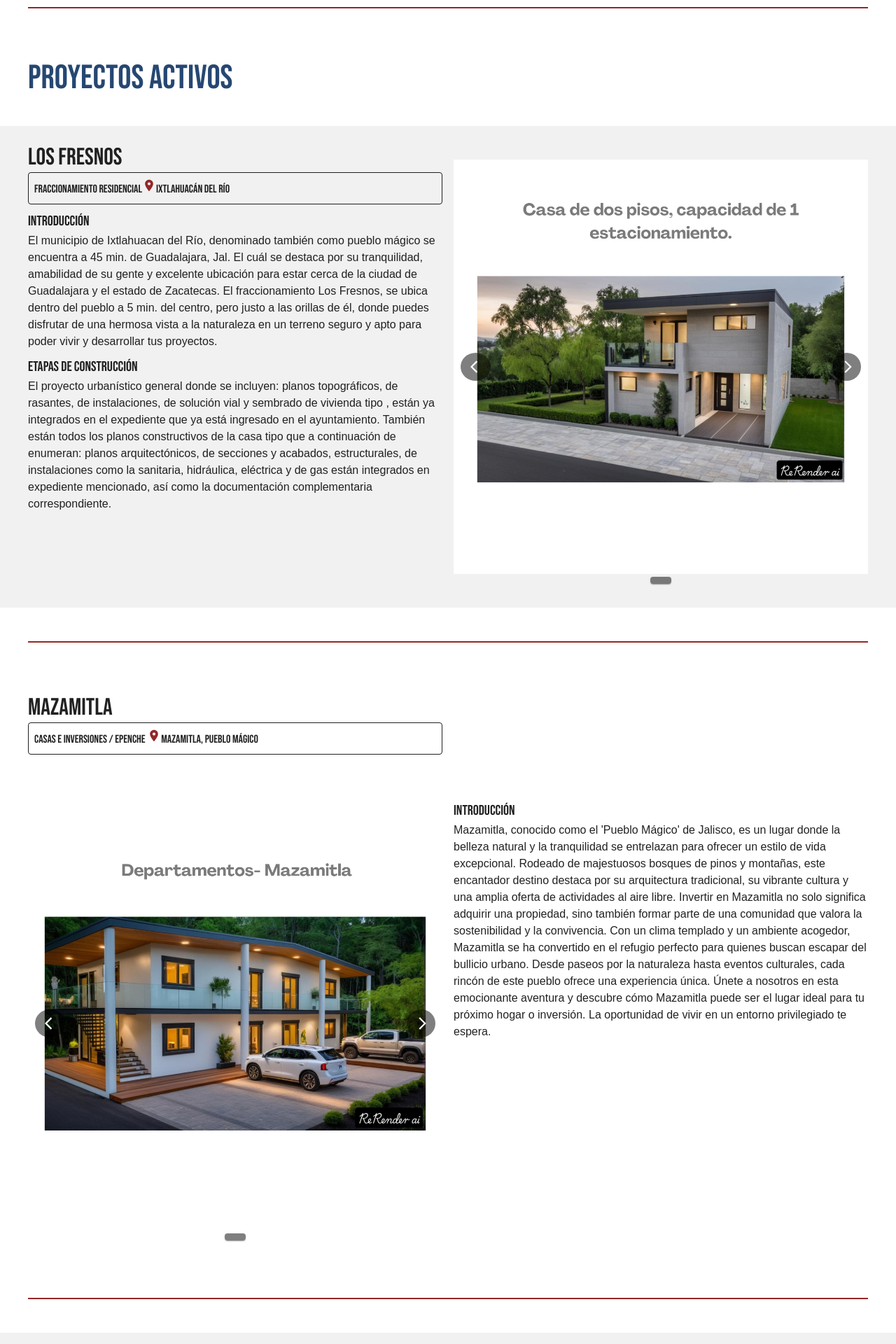
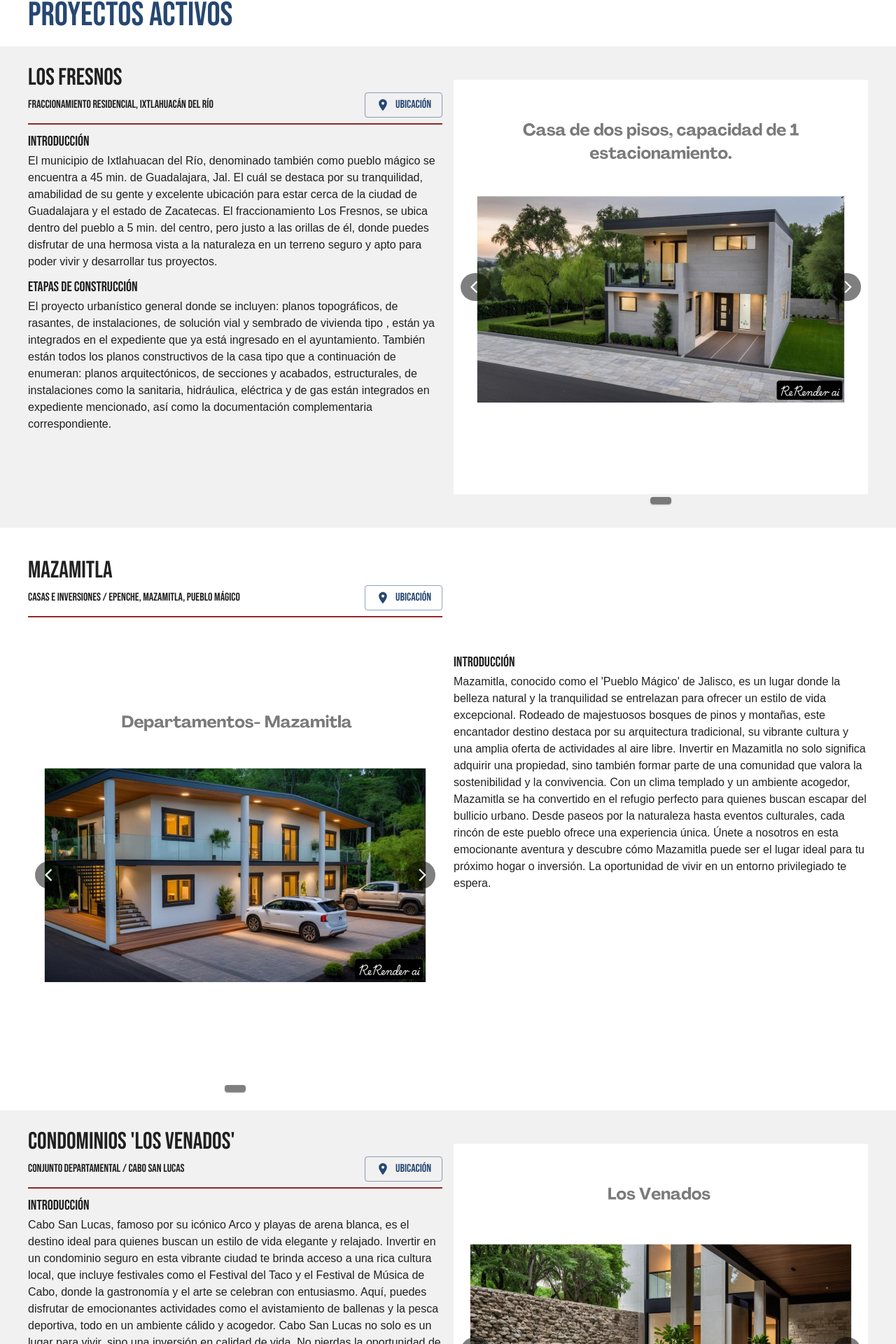
Before and after one commit to Oscar009/csingenierias, a Next.js app: page /projects in a window 1280 px wide. Shown: the part 432-2352 px from the top of the page at 70% size. Built offline with nearby package versions, Linux system fonts and the light colour scheme.

Commit message:
Update location button

```diff
--- a/app/(screens)/projects/page.tsx
+++ b/app/(screens)/projects/page.tsx
@@ -1,6 +1,6 @@
 'use client';
 
-import { Grid2, Typography } from '@mui/material';
+import { Button, Grid2, Typography } from '@mui/material';
 import Image from 'next/image';
 import React from 'react';
 import logo from "../../assets/img/logo_negro.jpeg";
@@ -61,14 +61,13 @@ const ProjectsPage = () => {
         </Grid2>
       </Grid2>
 
-      <Grid2 container size={{ xs: 12 }} spacing={2} sx={{ paddingInline: 5, paddingBlock: 3 }}>
+      <Grid2 container size={{ xs: 12 }} spacing={2} sx={{ paddingInline: 5 }}>
         <Grid2 size={{ xs: 12, sm: 12, md: 12 }}>
           <CustomTitle label={"Proyectos"} />
-          <CustomDivider />
         </Grid2>
       </Grid2>
 
-      <Grid2 container size={{ xs: 12 }} spacing={2} sx={{ paddingInline: 5, paddingBlock: 3 }}>
+      <Grid2 container size={{ xs: 12 }} spacing={2} sx={{ paddingInline: 5 }}>
         <Grid2 size={{ xs: 12, sm: 12, md: 12 }}>
           <CustomSubTitle label={"Proyectos activos"} />
         </Grid2>
@@ -90,20 +89,22 @@ const ProjectsPage = () => {
           </Typography>
           <Typography
             variant='body1'
-            onClick={handleOpenMapsIxtlahuacan}
-            sx={{
-              cursor: "pointer",
-              padding: 1,
-              border: "1px solid",
-              borderColor: "primary",
-              borderRadius: 1,
-            }}
             fontFamily={'Bebas Neue'}
+            sx={{ display: 'flex', alignItems: 'center', justifyContent: 'space-between' }}
           >
-            {"Fraccionamiento residencial"}
-            <LocationOnIcon fontSize='small' color={"error"} />
-            {"Ixtlahuacán Del Río"}
+            {"Fraccionamiento residencial, Ixtlahuacán Del Río"}
+            <Button
+              onClick={handleOpenMapsIxtlahuacan}
+              variant='outlined'
+              sx={{ marginLeft: 1 }}
+            >
+              <LocationOnIcon fontSize='small' />
+              <Typography fontFamily={'Bebas Neue'} sx={{ paddingLeft: 1 }}>
+                {"Ubicación"}
+              </Typography>
+            </Button>
           </Typography>
+          <CustomDivider />
           <Typography variant='h6' marginTop={1} fontFamily={'Bebas Neue'}>
             {"Introducción"}
           </Typography>
@@ -125,36 +126,32 @@ const ProjectsPage = () => {
       </Grid2>
 
       <Grid2 container size={{ xs: 12 }} spacing={2} sx={{ paddingInline: 5, paddingBlock: 3 }}>
-        <Grid2 size={{ xs: 12 }}>
-          <CustomDivider />
-        </Grid2>
-      </Grid2>
-
-      <Grid2 container size={{ xs: 12 }} spacing={2} sx={{ paddingInline: 5, paddingBlock: 3 }}>
         <Grid2 size={{ xs: 12, sm: 12, md: 6 }}>
           <Typography variant='h4' fontFamily={'Bebas Neue'}>
             {"Mazamitla"}
           </Typography>
           <Typography
             variant='body1'
-            onClick={handleOpenMapsMazamitla}
-            sx={{
-              cursor: "pointer",
-              padding: 1,
-              border: "1px solid",
-              borderColor: "primary",
-              borderRadius: 1,
-            }}
             fontFamily={'Bebas Neue'}
+            sx={{ display: 'flex', alignItems: 'center', justifyContent: 'space-between' }}
           >
-            {"Casas e inversiones / Epenche "}
-            <LocationOnIcon fontSize='small' color={"error"} />
-            {"Mazamitla, Pueblo Mágico"}
+            {"Casas e inversiones / Epenche, Mazamitla, Pueblo Mágico"}
+            <Button
+              onClick={handleOpenMapsMazamitla}
+              variant='outlined'
+              sx={{ marginLeft: 1 }}
+            >
+              <LocationOnIcon fontSize='small' />
+              <Typography fontFamily={'Bebas Neue'} sx={{ paddingLeft: 1 }}>
+                {"Ubicación"}
+              </Typography>
+            </Button>
           </Typography>
+          <CustomDivider />
         </Grid2>
       </Grid2>
 
-      <Grid2 container size={{ xs: 12 }} spacing={2} sx={{ paddingInline: 5, paddingBlock: 3 }}>
+      <Grid2 container size={{ xs: 12 }} spacing={2} sx={{ paddingInline: 5 }}>
         <Grid2 size={{ xs: 12, sm: 12, md: 6 }}>
           <CustomCarousel photos={itemsMazamitla} />
         </Grid2>
@@ -169,33 +166,29 @@ const ProjectsPage = () => {
         </Grid2>
       </Grid2>
 
-      <Grid2 container size={{ xs: 12 }} spacing={2} sx={{ paddingInline: 5, paddingBlock: 3 }}>
-        <Grid2 size={{ xs: 12 }}>
-          <CustomDivider />
-        </Grid2>
-      </Grid2>
-
       <Grid2 container size={{ xs: 12 }} spacing={2} sx={{ backgroundColor: '#f1f1f1', paddingInline: 5, paddingBlock: 3 }}>
         <Grid2 size={{ xs: 12, sm: 12, md: 6 }}>
           <Typography variant='h4' fontFamily={'Bebas Neue'}>
             {"Condominios 'Los Venados'"}
           </Typography>
-          <Typography
+            <Typography
             variant='body1'
-            onClick={handleOpenMapsLosCabos}
-            sx={{
-              cursor: "pointer",
-              padding: 1,
-              border: "1px solid",
-              borderColor: "primary",
-              borderRadius: 1,
-            }}
             fontFamily={'Bebas Neue'}
-          >
-            {"Conjunto departamental"}
-            <LocationOnIcon fontSize='small' color={"error"} />
-            {"Cabo San Lucas"}
-          </Typography>
+            sx={{ display: 'flex', alignItems: 'center', justifyContent: 'space-between' }}
+            >
+            {"Conjunto departamental / Cabo San Lucas"}
+            <Button
+              onClick={handleOpenMapsLosCabos}
+              variant='outlined'
+              sx={{ marginLeft: 1 }}
+            >
+              <LocationOnIcon fontSize='small' />
+              <Typography fontFamily={'Bebas Neue'} sx={{ paddingLeft: 1 }}>
+              {"Ubicación"}
+              </Typography>
+            </Button>
+            </Typography>
+            <CustomDivider />
           <Typography variant='h6' fontFamily={'Bebas Neue'}>
             {"Introducción"}
           </Typography>
```
